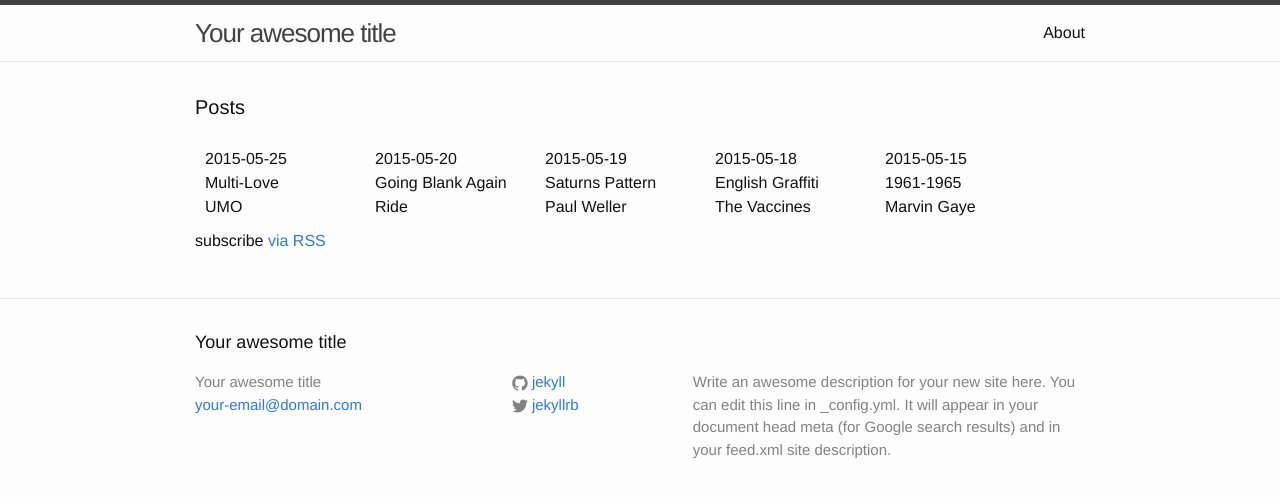
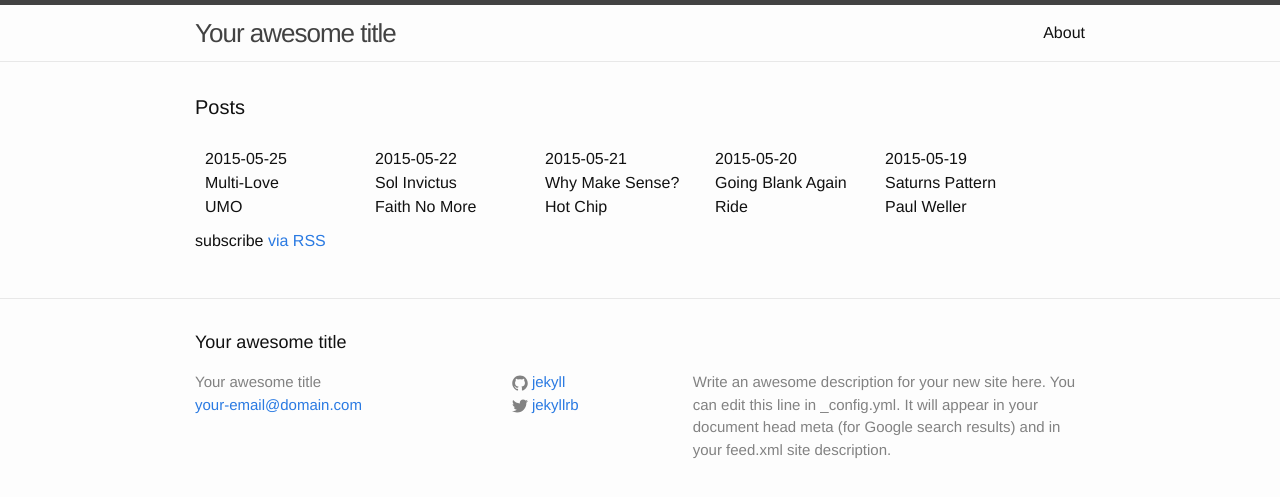
Before and after one commit to karaken12/bbc6musicaotd, a Jekyll site: the page built from site/index.html, in a window 1280 px wide. Shown: the top 497 px of the page. Built offline with Jekyll 4.4.1, drawn with Linux system fonts in a browser that asks for light colours.

Commit message:
Albums for 2015-05-21 and 2015-05-22.

```diff
--- a/site/_data/year/2015.yml
+++ b/site/_data/year/2015.yml
@@ -467,6 +467,16 @@
   title: Going Blank Again
   twitter: https://twitter.com/BBC6Music/status/600931978528104448
   spotify-id: 4vNofuDN5jhFx1HATG1Xhk
+- date: 2015-05-21
+  artist: Hot Chip
+  title: Why Make Sense?
+  twitter: https://twitter.com/BBC6Music/status/601389696233676800
+  spotify-id: 76FdMKQqoDqPf95j5vq1AJ
+- date: 2015-05-22
+  artist: Faith No More
+  title: Sol Invictus
+  twitter: https://twitter.com/BBC6Music/status/601655860272766976
+  spotify-id: 0pmOoQ16XaMwNeSxXAN7q1
 - date: 2015-05-25
   artist: UMO
   title: Multi-Love
```
